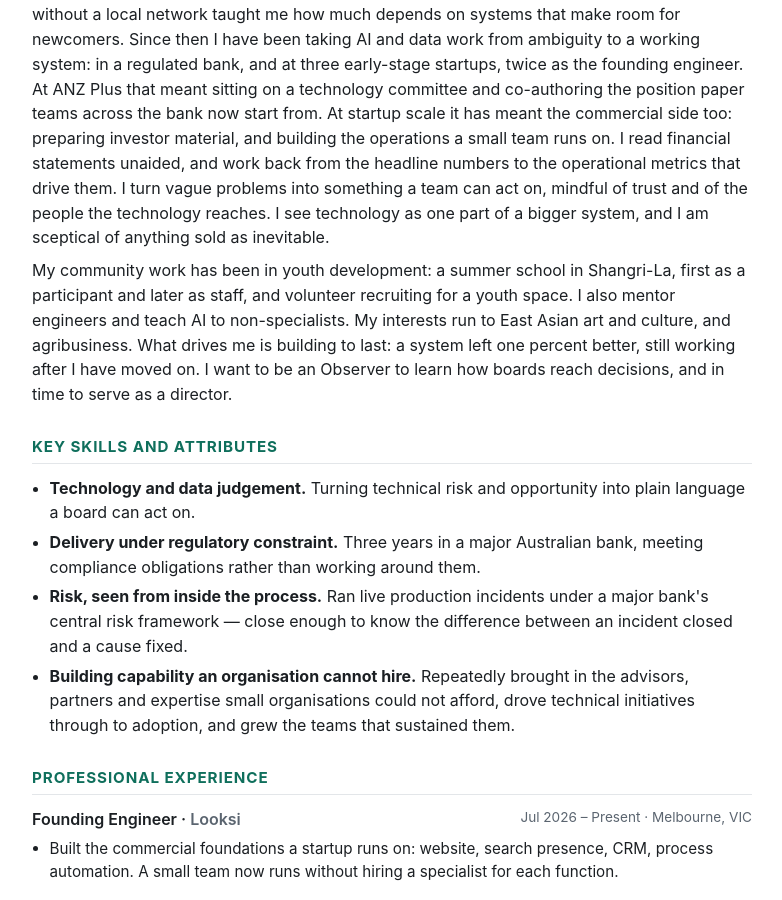
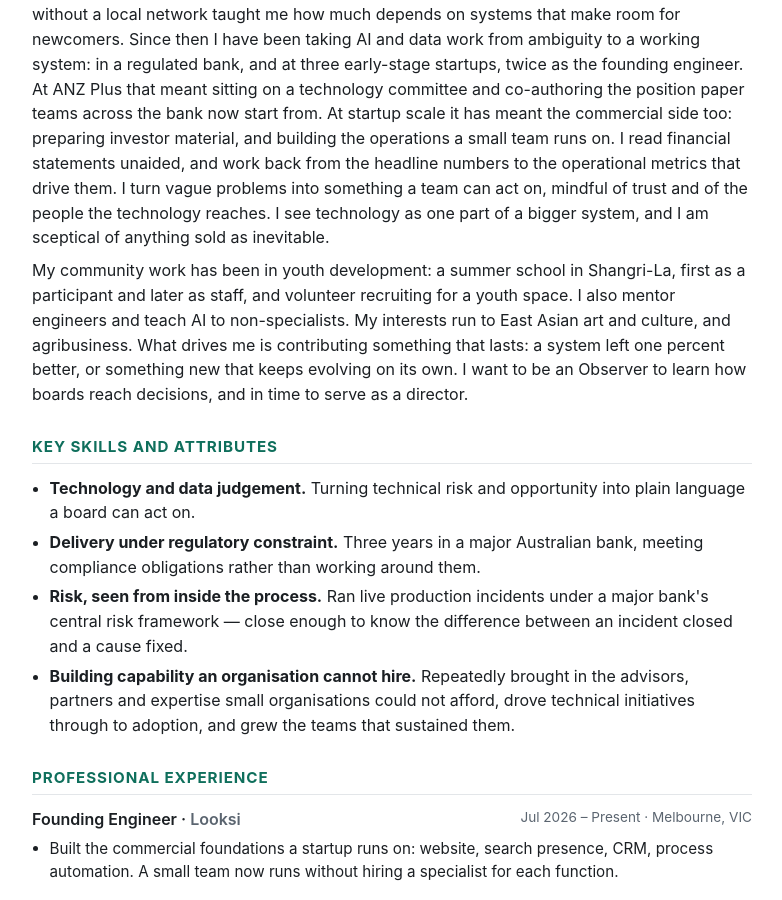
Before and after one commit to ruodingt/ruodingt.github.io, a Jekyll site: the page built from cv/index.md, in a window 1280 px wide and 900 px high, scrolled down 359 px. Shown: the whole window, without its empty margins (248-1030 px from the left). Built offline with Jekyll 4.4.1, drawn with Linux system fonts in a browser that asks for light colours.

Commit message:
Name both kinds of lasting contribution
Adds the duality that was missing: improving an existing system, or making
something new that sustains itself. Both are true of a twice-over founding
engineer.

Keeps "meaningful" out - it is the generic filler the guide's common
mistakes warn against, and says nothing a reader can hold. "Lasting" earns
its place; "meaningful" did not.

Co-Authored-By: Claude Opus 4.8 <noreply@anthropic.com>

```diff
--- a/_data/cv.yml
+++ b/_data/cv.yml
@@ -14,7 +14,7 @@ linkedin: "https://www.linkedin.com/in/ruodingt-tian/"
 # connection, and values/motivation.
 statement:
   - "Growing up in south-east China, I studied opto-electronics engineering in Beijing, then came to Melbourne in 2016 for a master's in deep learning, statistics and computer science. Arriving without a local network taught me how much depends on systems that make room for newcomers. Since then I have been taking AI and data work from ambiguity to a working system: in a regulated bank, and at three early-stage startups, twice as the founding engineer. At ANZ Plus that meant sitting on a technology committee and co-authoring the position paper teams across the bank now start from. At startup scale it has meant the commercial side too: preparing investor material, and building the operations a small team runs on. I read financial statements unaided, and work back from the headline numbers to the operational metrics that drive them. I turn vague problems into something a team can act on, mindful of trust and of the people the technology reaches. I see technology as one part of a bigger system, and I am sceptical of anything sold as inevitable."
-  - "My community work has been in youth development: a summer school in Shangri-La, first as a participant and later as staff, and volunteer recruiting for a youth space. I also mentor engineers and teach AI to non-specialists. My interests run to East Asian art and culture, and agribusiness. What drives me is building to last: a system left one percent better, still working after I have moved on. I want to be an Observer to learn how boards reach decisions, and in time to serve as a director."
+  - "My community work has been in youth development: a summer school in Shangri-La, first as a participant and later as staff, and volunteer recruiting for a youth space. I also mentor engineers and teach AI to non-specialists. My interests run to East Asian art and culture, and agribusiness. What drives me is contributing something that lasts: a system left one percent better, or something new that keeps evolving on its own. I want to be an Observer to learn how boards reach decisions, and in time to serve as a director."
 
 attributes:
   - title: "Technology and data judgement"
```
